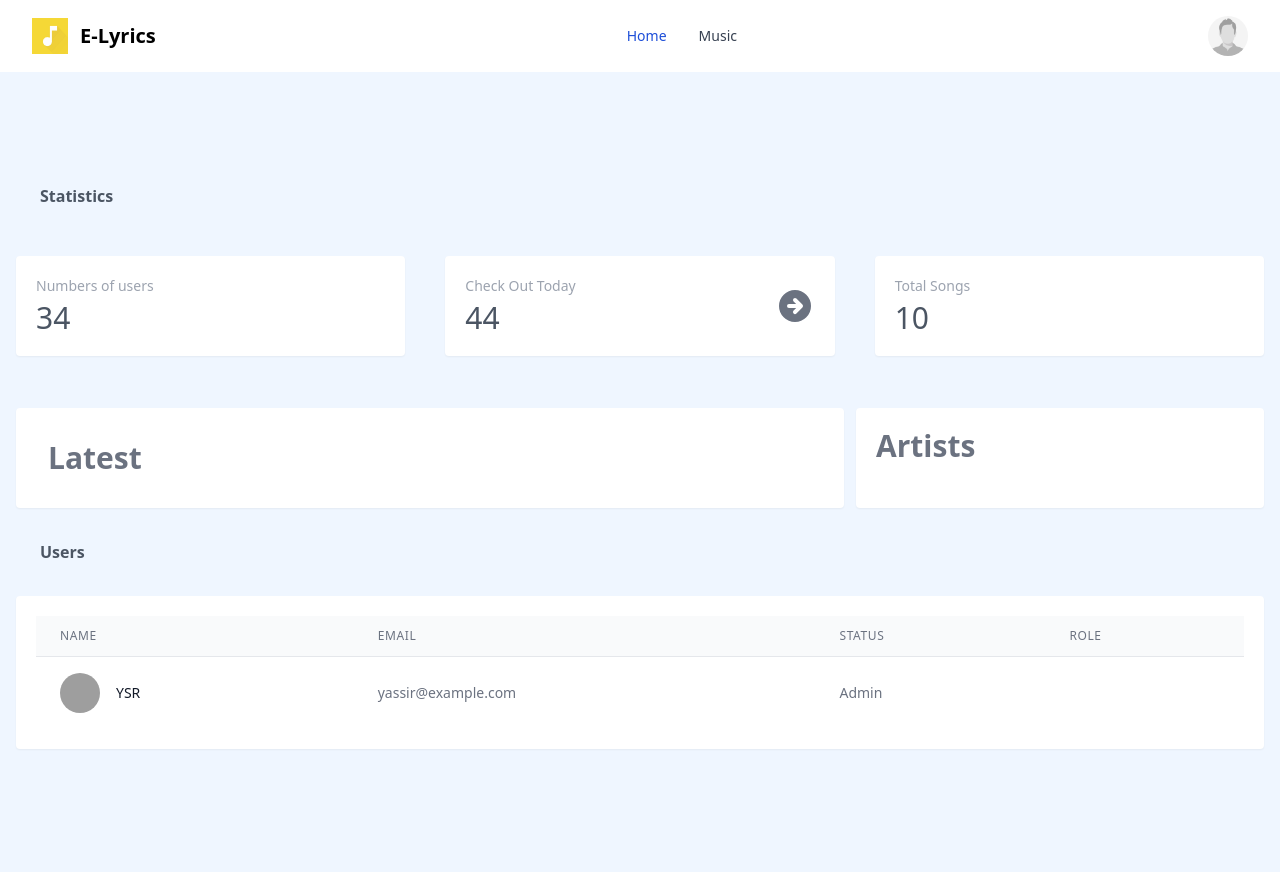
After one commit to mohamedchkir/E-Lyrics-, a PHP site: page /home.php in a window 1280 px wide. The commit adds this page. Run offline with PHP 8.4, Linux system fonts and the light colour scheme; some libraries are stand-ins or nearby versions; grey boxes are pictures that could not be loaded.

```diff
--- /dev/null
+++ b/home.php
@@ -0,0 +1,187 @@
+<?php
+?>
+<!DOCTYPE html>
+<html lang="en">
+
+<head>
+
+    <meta charset="UTF-8">
+    <meta http-equiv="X-UA-Compatible" content="IE=edge">
+    <meta name="viewport" content="width=device-width, initial-scale=1.0">
+    <script src="https://cdn.tailwindcss.com"></script>
+    <title>Home</title>
+</head>
+
+<body>
+    <header>
+        <nav class="bg-white border-gray-200 px-2 sm:px-4 py-2.5 rounded ">
+            <div class="container flex flex-wrap items-center justify-between mx-auto px-4">
+                <a href="#" class="flex items-center">
+                    <img src="./assets/img/I1957ejcPJjg3JPArHIqKhgmLW5GMZ22WqqrWCMo.jpg" class="h-6 mr-3 sm:h-9" alt="Flowbite Logo" />
+                    <span class="self-center text-xl font-semibold whitespace-nowrap ">E-Lyrics</span>
+                </a>
+                <button data-collapse-toggle="navbar-default" type="button" class="inline-flex items-center p-2 ml-3 text-sm text-gray-500 rounded-lg md:hidden hover:bg-gray-100 focus:outline-none focus:ring-2 focus:ring-gray-200  " aria-controls="navbar-default" aria-expanded="false">
+                    <span class="sr-only">Open main menu</span>
+                    <svg class="w-6 h-6" aria-hidden="true" fill="currentColor" viewBox="0 0 20 20" xmlns="http://www.w3.org/2000/svg">
+                        <path fill-rule="evenodd" d="M3 5a1 1 0 011-1h12a1 1 0 110 2H4a1 1 0 01-1-1zM3 10a1 1 0 011-1h12a1 1 0 110 2H4a1 1 0 01-1-1zM3 15a1 1 0 011-1h12a1 1 0 110 2H4a1 1 0 01-1-1z" clip-rule="evenodd"></path>
+                    </svg>
+                </button>
+                <div class="hidden w-full md:block md:w-auto" id="navbar-default">
+                    <ul class="flex flex-col p-4 mt-4 border border-gray-100 rounded-lg bg-gray-50 md:flex-row md:space-x-8 md:mt-0 md:text-sm md:font-medium md:border-0 md:bg-white">
+                        <li>
+                            <a href="home.php" class="block py-2 pl-3 pr-4 text-white bg-blue-700 rounded md:bg-transparent md:text-blue-700 md:p-0" aria-current="page">Home</a>
+                        </li>
+                        <li>
+                            <a href="dashboard.php" class="block py-2 pl-3 pr-4 text-gray-700 rounded hover:bg-gray-100 md:hover:bg-transparent md:border-0 md:hover:text-blue-700 md:p-0 ">Music</a>
+                        </li>
+                </div>
+                <img id="avatarButton" type="button" data-dropdown-toggle="userDropdown" data-dropdown-placement="bottom-start" class="w-10 h-10 rounded-full cursor-pointer" src="./assets/img/profile-img.jpg" alt="User dropdown">
+                <!-- Dropdown menu -->
+                <div id="userDropdown" class="z-10 hidden bg-white divide-y divide-gray-100 rounded shadow w-44 dark:bg-gray-700 dark:divide-gray-600">
+                    <div class="px-4 py-3 text-sm text-gray-900 dark:text-white">
+                        <div>Mohamed chkir</div>
+                        <div class="font-medium truncate">mohamedchkir2@gmail.com</div>
+                    </div>
+                    <ul class="py-1 text-sm text-gray-700 dark:text-gray-200" aria-labelledby="avatarButton">
+                        <li>
+                            <a href="#" class="block px-4 py-2 hover:bg-gray-100 ">Settings</a>
+                        </li>
+                    </ul>
+                    <div class="py-1">
+                        <a href="#" class="block px-4 py-2 text-sm text-gray-700 hover:bg-gray-100 ">Sign out</a>
+                    </div>
+                </div>
+            </div>
+        </nav>
+    </header>
+    <section>
+        <div class="flex-auto">
+            <div class="flex flex-col">
+                <div class="bg-blue-50 min-h-screen">
+                    <div class="p-4 pt-28 pb-0  pl-10 font-bold text-gray-600">Statistics</div>
+                    <div class=" mt-8 grid lg:grid-cols-3 sm:grid-cols-2 p-4 gap-10 ">
+                        <!--Grid starts here-->
+                        <div class="flex items-center justify-between p-5 bg-white rounded shadow-sm">
+                            <div>
+                                <div class="text-sm text-gray-400 ">Numbers of users</div>
+                                <div class="flex items-center pt-1">
+                                    <div class="text-3xl font-medium text-gray-600 ">34</div>
+                                </div>
+                            </div>
+                            <div class="text-gray-500 text-4xl">
+                                <i class="fa-solid fa-user"></i>
+                            </div>
+                        </div>
+
+                        <div class="flex items-center justify-between p-5 bg-white rounded shadow-sm">
+                            <div>
+                                <div class="text-sm text-gray-400 ">Check Out Today</div>
+                                <div class="flex items-center pt-1">
+                                    <div class="text-3xl font-medium text-gray-600 ">44</div>
+                                </div>
+                            </div>
+                            <div class="text-gray-500">
+                                <svg xmlns="http://www.w3.org/2000/svg" class="h-10 w-10" viewBox="0 0 20 20" fill="currentColor">
+                                    <path fill-rule="evenodd" d="M10 18a8 8 0 100-16 8 8 0 000 16zm3.707-8.707l-3-3a1 1 0 00-1.414 1.414L10.586 9H7a1 1 0 100 2h3.586l-1.293 1.293a1 1 0 101.414 1.414l3-3a1 1 0 000-1.414z" clip-rule="evenodd" />
+                                </svg>
+                            </div>
+                        </div>
+
+                        <div class="flex items-center justify-between p-5 bg-white rounded shadow-sm">
+                            <div>
+                                <div class="text-sm text-gray-400 ">Total Songs</div>
+                                <div class="flex items-center pt-1">
+                                    <div class="text-3xl font-medium text-gray-600 ">10</div>
+                                </div>
+                            </div>
+                            <div class="text-gray-500 text-4xl">
+                                <i class="fa-solid fa-compact-disc"></i>
+                            </div>
+                        </div>
+
+                        <!-- Grid ends here..-->
+
+                    </div>
+                    <div div class=" mt-5 grid  lg:grid-cols-3  md:grid-cols-3 p-4 gap-3">
+
+                        <div class="col-span-2 flex flex-col   p-8 bg-white rounded shadow-sm">
+                            <b class="flex flex-row text-gray-500 text-3xl">Latest</b>
+
+                        </div>
+
+                        <div class=" flex flex-col   p-5 bg-white rounded shadow-sm">
+                            <b class="flex flex-row text-gray-500 text-3xl">Artists</b>
+
+                        </div>
+
+
+
+                    </div>
+                    <!--Table-->
+                    <div class="p-4 pl-10 font-bold text-gray-600">Users</div>
+                    <div class="grid  lg:grid-cols-1  md:grid-cols-1 p-4 gap-3">
+                        <div class="col-span-2 flex flex-auto items-center justify-between  p-5 bg-white rounded shadow-sm">
+                            <table class="min-w-full divide-y divide-gray-200 table-auto">
+                                <thead class="bg-gray-50">
+                                    <tr>
+                                        <th scope="col" class="px-6 py-3 text-left text-xs font-medium text-gray-500 uppercase tracking-wider">
+                                            Name
+                                        </th>
+                                        <th scope="col" class="px-6 py-3 text-left text-xs font-medium text-gray-500 uppercase tracking-wider">
+                                            Email
+                                        </th>
+                                        <th scope="col" class="px-6 py-3 text-left text-xs font-medium text-gray-500 uppercase tracking-wider">
+                                            Status
+                                        </th>
+                                        <th scope="col" class="px-6 py-3 text-left text-xs font-medium text-gray-500 uppercase tracking-wider">
+                                            Role
+                                        </th>
+                                    </tr>
+                                </thead>
+                                <tbody class="bg-white divide-y divide-gray-200">
+                                    <tr>
+                                        <td class="px-6 py-4 whitespace-nowrap">
+                                            <div class="flex items-center">
+                                                <div class="flex-shrink-0 h-10 w-10">
+                                                    <img class="h-10 w-10 rounded-full" src="img.jpg" alt="">
+                                                </div>
+                                                <div class="ml-4">
+                                                    <div class="text-sm font-medium text-gray-900">
+                                                        YSR
+                                                    </div>
+
+                                                </div>
+                                            </div>
+                                        </td>
+
+                                        <td class="px-6 py-4 whitespace-nowrap">
+                                            <span>
+                                                <div class="text-sm text-gray-500">
+                                                    yassir@example.com
+                                                </div>
+                                            </span>
+                                        </td>
+                                        <td class="px-6 py-4 whitespace-nowrap text-sm text-gray-500">
+                                            Admin
+                                        </td>
+
+                                    </tr>
+
+
+                                    <!-- More people... -->
+                                </tbody>
+                            </table>
+                        </div>
+                    </div>
+                </div>
+            </div>
+        </div>
+    </section>
+
+
+
+
+
+</body>
+
+</html>
--- a/loginScript.php
+++ b/loginScript.php
@@ -23,8 +23,6 @@ class Login extends Database
         $stmt = $this->connection()->prepare($sql);
         $stmt->execute([$this->email]);
         $result = $stmt->fetch();
-        // var_dump($result);
-        // die;
         if (!isset($result["password"])) {
             $_SESSION['type_message'] = "error";
             $_SESSION['message'] = "Email incorrect";
```
Also changed, not shown: assets/css/style.css (added, +89 -0 lines), assets/js/script.js (added, +10 -0 lines), dashboard.php (+164 -109 lines), loginView.php (+15 -21 lines), musicScript.php (added, +68 -0 lines), operation.php (added, +11 -0 lines), assets/img/Main.png (deleted), assets/img/diagramme de classe.jpg (added), assets/img/profile-img.jpg (added).
